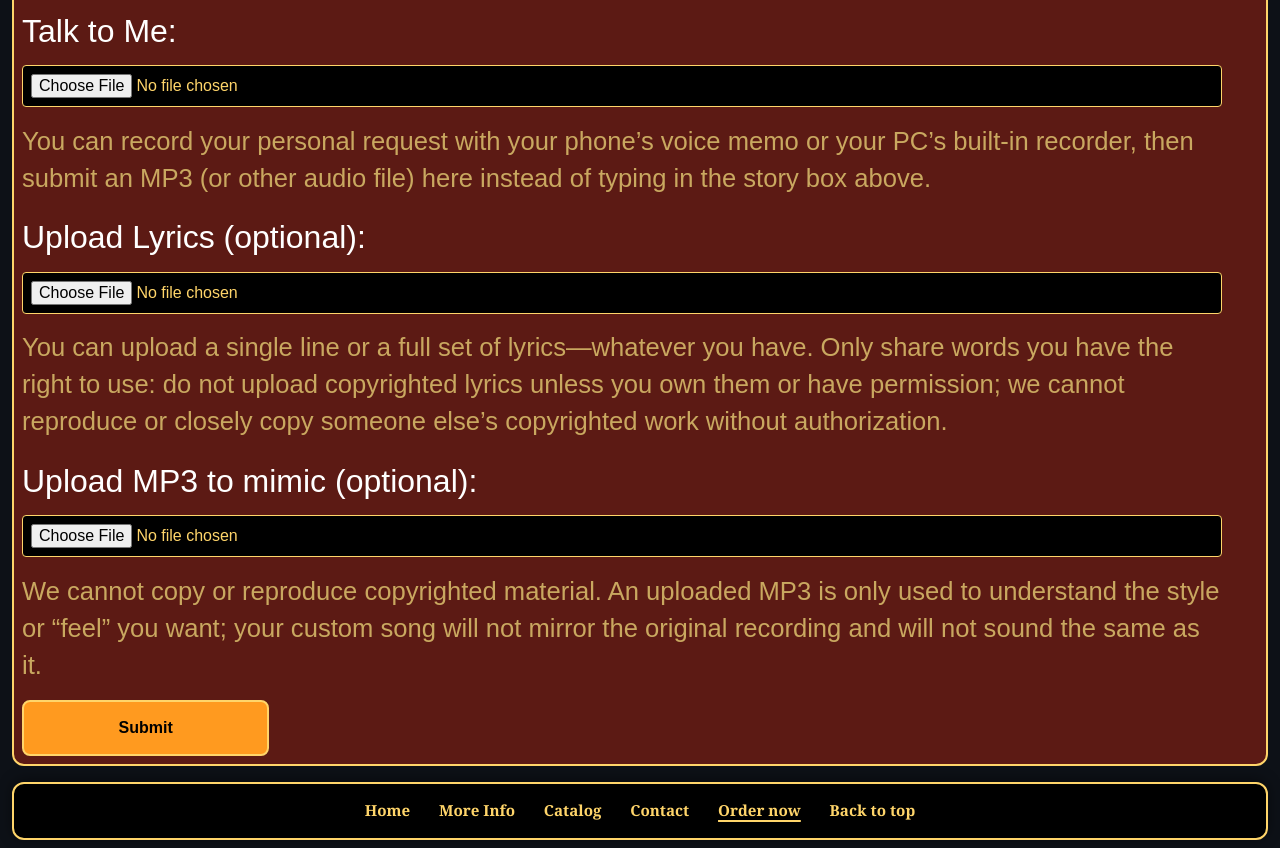
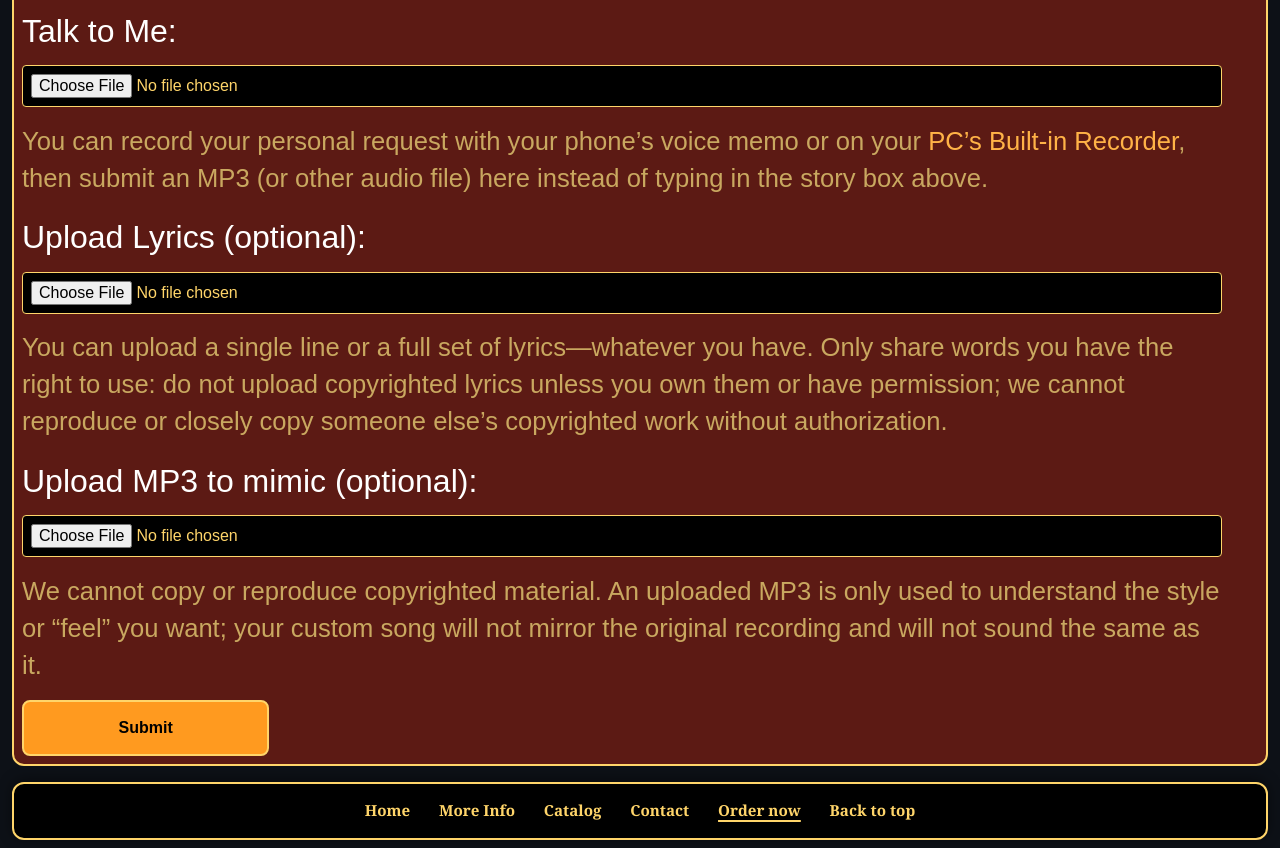
Before and after one commit to JASYTIONLINE/r07-yourthemuse, a plain HTML site: page contents/order.html in a window 1280 px wide. Shown: the part 1400-2248 px from the top of the page. Drawn offline with Linux system fonts and the light colour scheme.

Commit message:
Order: link PC recording hint to Windows Sound Recorder in Store
Talk to Me caption: anchor on 'on your PC's' to Microsoft Store listing.

Made-with: Cursor

```diff
--- a/contents/order.html
+++ b/contents/order.html
@@ -91,7 +91,7 @@ Here are some ideas to get you started:
 
         <label for="talkToMeAudio">Talk to Me:</label><br>
         <input type="file" id="talkToMeAudio" name="talkToMeAudio" class="form-field" accept="audio/*,.mp3,.wav,.m4a,.aac,.ogg,audio/mpeg,audio/wav">
-        <p class="form-disclaimer">You can record your personal request with your phone&rsquo;s voice memo or your PC&rsquo;s built-in recorder, then submit an MP3 (or other audio file) here instead of typing in the story box above.</p>
+        <p class="form-disclaimer">You can record your personal request with your phone&rsquo;s voice memo or on your <a href="https://apps.microsoft.com/detail/9WZDNCRFHWKN?hl=en-us&amp;gl=US&amp;ocid=pdpshare" target="_blank" rel="noopener noreferrer">PC&rsquo;s Built-in Recorder</a>, then submit an MP3 (or other audio file) here instead of typing in the story box above.</p>
 
         <label for="lyricsFile">Upload Lyrics (optional):</label><br>
         <input type="file" id="lyricsFile" name="lyricsFile" class="form-field">
```
